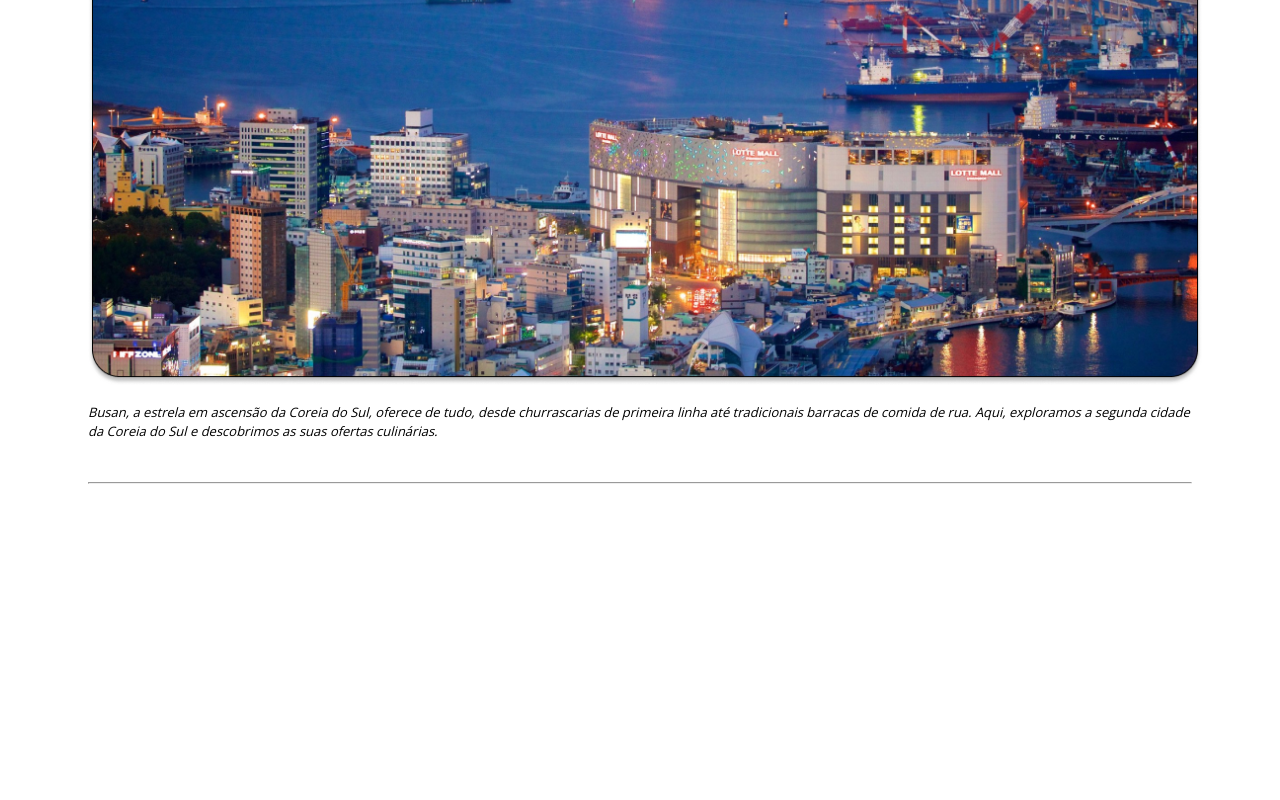
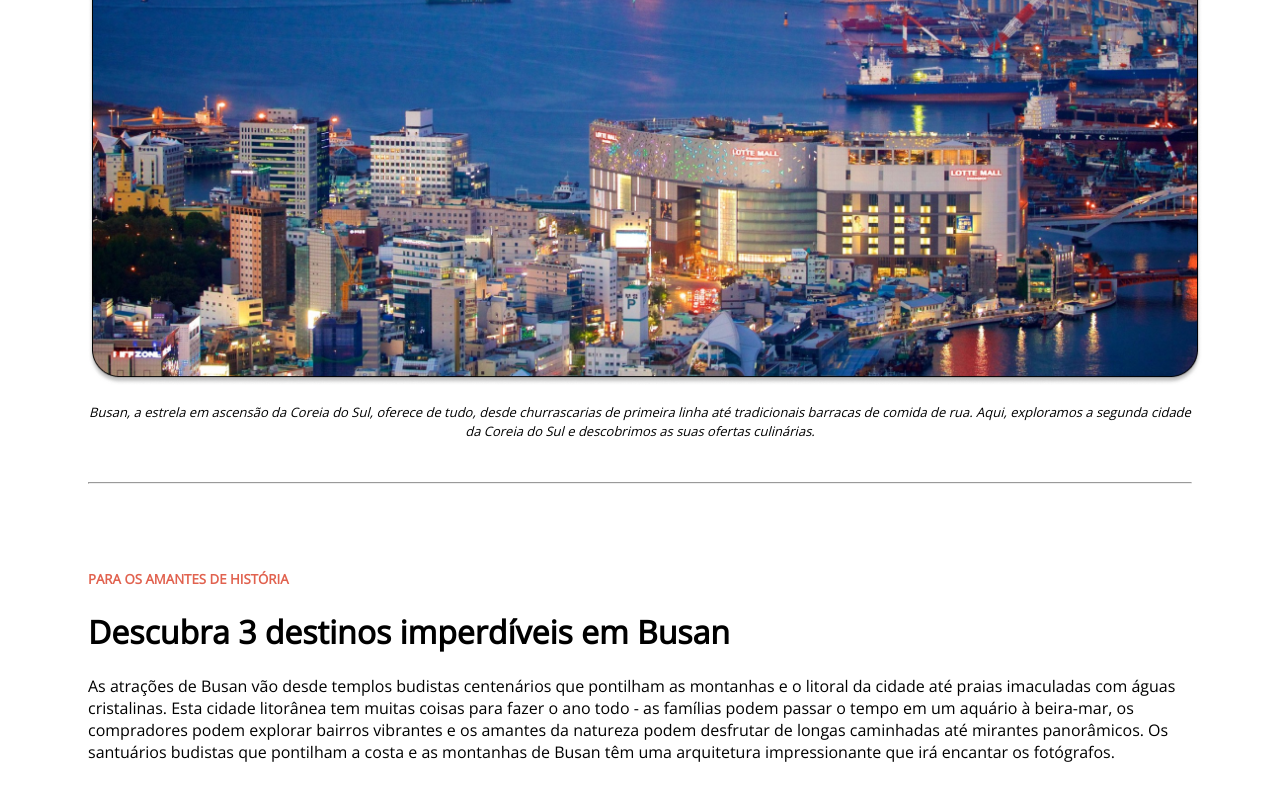
Before and after one commit to Giovanicod/Turistico, a plain HTML site: page index.html in a window 1280 px wide. Shown: the part 530-1330 px from the top of the page. Before the commit the page ends 1159 px from the top, so only its background shows below. Drawn offline with nearby package versions, Linux system fonts and the light colour scheme.

Commit message:
adicionei mais texto

```diff
--- a/index.html
+++ b/index.html
@@ -19,15 +19,16 @@
 <img src="assets/Busan.jpg" alt="Cidade de Busan">
 <p>Busan, a estrela em ascensão da Coreia do Sul, oferece de tudo, desde churrascarias de primeira linha até tradicionais barracas de comida de rua. Aqui, exploramos a segunda cidade da Coreia do Sul e descobrimos as suas ofertas culinárias.</p>
 <hr>
-<div id="hr">
+<h5 id="segundoh5">PARA OS AMANTES DE HISTÓRIA</h5>
 
 </div>
 <main>
   <section id="places"></section>
 
   <section id="topics"></section>
-
-
+  <h1>Descubra 3 destinos imperdíveis em Busan</h1>
+<a>As atrações de Busan vão desde templos budistas centenários que pontilham as montanhas e o litoral da cidade até praias imaculadas com águas cristalinas. Esta cidade litorânea tem muitas coisas para fazer o ano todo - as famílias podem passar o tempo em um aquário à beira-mar, os compradores podem explorar bairros vibrantes e os amantes da natureza podem desfrutar de longas caminhadas até mirantes panorâmicos.
+  Os santuários budistas que pontilham a costa e as montanhas de Busan têm uma arquitetura impressionante que irá encantar os fotógrafos.</a>
   <section id="recommended"></section>
 
 
--- a/style.css
+++ b/style.css
@@ -1,5 +1,6 @@
 :root {
 padding: 88px 80px 137px 80px;
+
 
 }
 body {
@@ -10,11 +11,10 @@ body {
 h5 {
   font-weight: 700;
  color: #E1624F;
-
+padding: 0%;
 }
 
 h1 {
-
   margin-top: 8px;
 }
 
@@ -23,15 +23,17 @@ img {
   max-height: 660px ;
 border-radius: 28px;
   margin-top: 40px;
+  align-items: center;
 }
 
 p { font-size: small;
 font-style: italic ;
 margin-bottom: 40px;
 line-height: 150%;
+text-align: center;
 }
 
-hr {
-margin: block;
+#segundoh5 {
+padding-top: 64px;
 
 }
```
